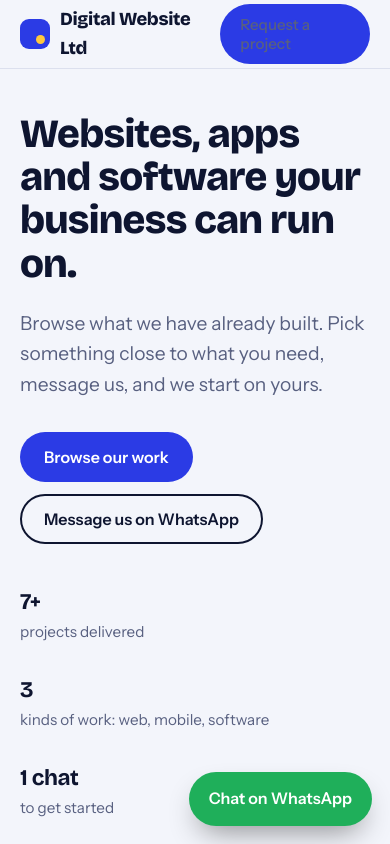
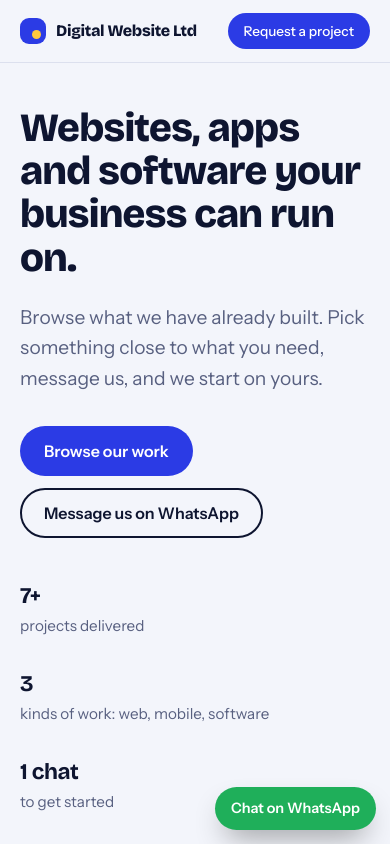
Before and after one commit to Dag-hub28/DigitalWebsite, a plain HTML site: page index.html in a window 390 px wide. Shown: the top 844 px of the page. Drawn offline with nearby package versions, Linux system fonts and the light colour scheme.

Commit message:
Update style.css

```diff
--- a/style.css
+++ b/style.css
@@ -188,3 +188,14 @@ footer .wrap{display:flex;justify-content:space-between;flex-wrap:wrap;gap:12px}
   .stack .mock{animation:none}
   *{transition:none!important}
 }
+/* ---- Phone fixes ---- */
+nav.links a.btn-primary,nav.links a.btn-primary:hover{color:#fff}
+.logo{line-height:1.15}
+@media (max-width:900px){
+  .top .wrap{height:62px}
+  .logo{font-size:1rem}
+  .logo-mark{width:26px;height:26px}
+  .top .btn-sm{padding:8px 14px;font-size:.85rem;white-space:nowrap}
+  .wa-float{padding:10px 16px;font-size:.9rem;right:14px;bottom:14px}
+  footer{padding-bottom:84px}
+}
```
